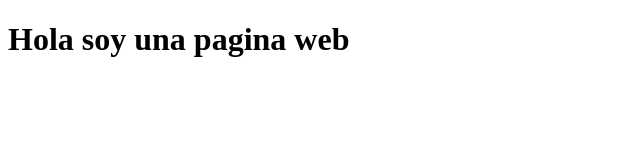
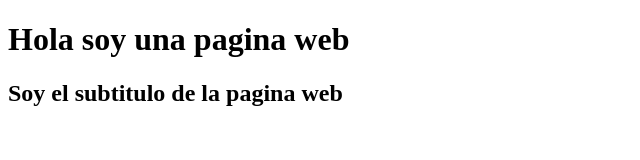
Before and after one commit to Davidacosta98/my-first-repository-html-css, a plain HTML site: page pages/trabaja-con-nosotros.html in a window 1280 px wide. Shown: the whole page, without its empty margins (0-640 px from the left). Drawn offline with Linux system fonts and the light colour scheme.

Commit message:
h2 Añadido

```diff
--- a/pages/trabaja-con-nosotros.html
+++ b/pages/trabaja-con-nosotros.html
@@ -8,5 +8,6 @@
 </head>
 <body>
     <h1>Hola soy una pagina web</h1>
+    <h2>Soy el subtitulo de la pagina web</h2>
 </body>
 </html>
```
